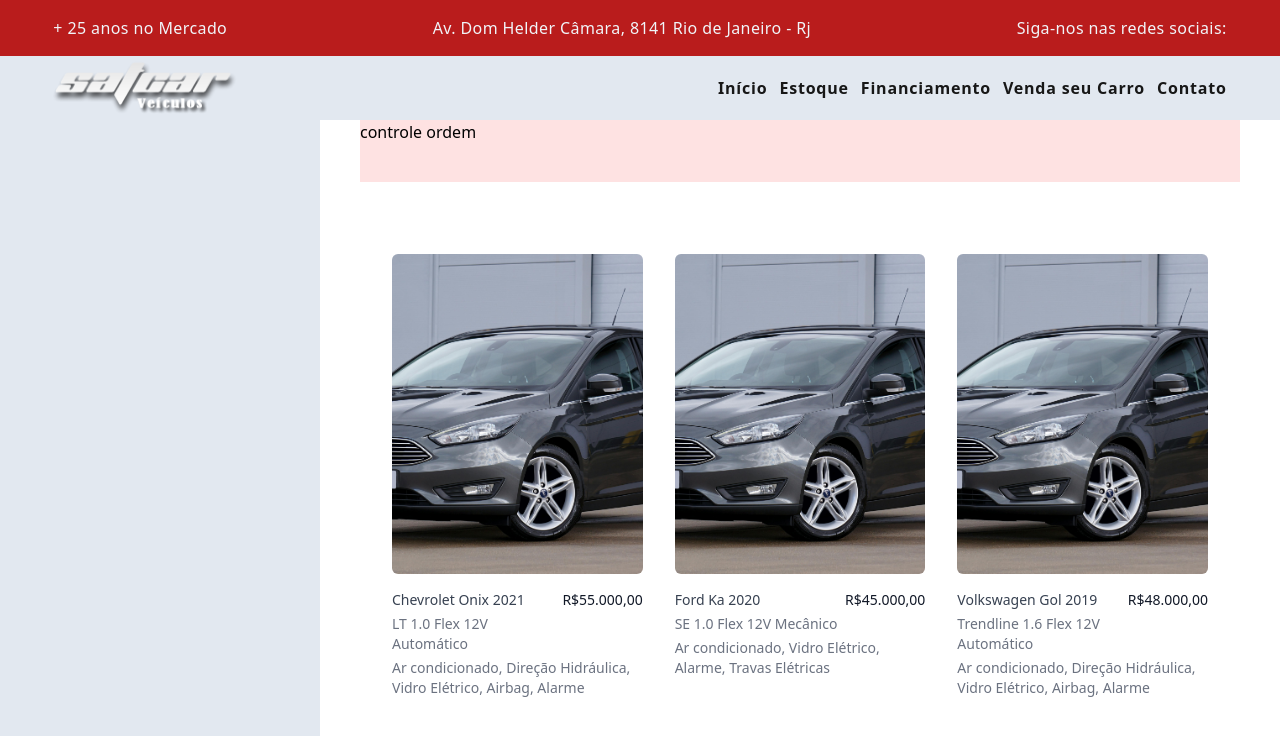
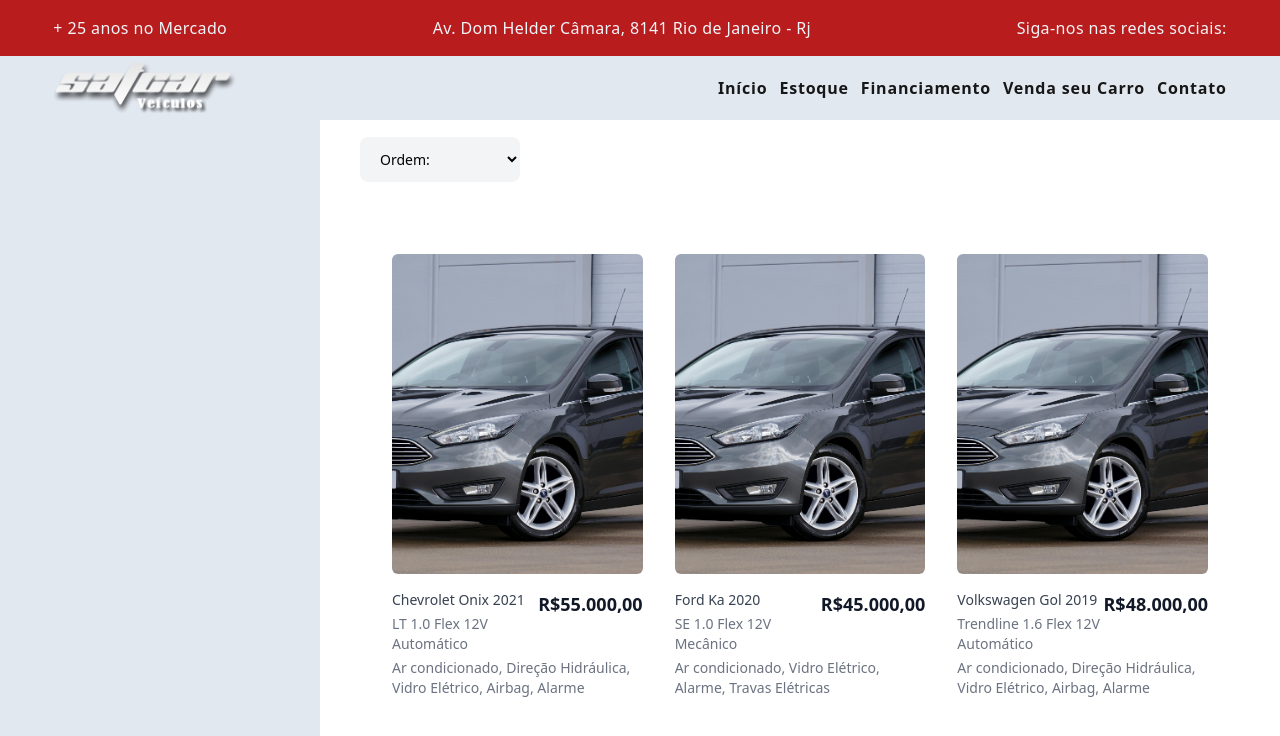
Before and after one commit to julioallday/satcar-website, an Angular app: page /estoque in a window 1280 px wide. Shown: the top 736 px of the page. Built offline with nearby package versions, Linux system fonts and the light colour scheme.

Commit message:
feat(template): add select ordenação

```diff
--- a/src/app/estoque/estoque.component.html
+++ b/src/app/estoque/estoque.component.html
@@ -1,37 +1,60 @@
-<div class="lista-produtos  grid grid-cols-12 ">
-  <div class="h-screen col-span-3 bg-slate-200">
-
-  </div>
-  <div class="col-start-4 col-end-13 w-11/12  mx-auto flex flex-col bg-red-100">
-    <div class="options h-16 w-full">
-      controle ordem
+<div class="lista-produtos grid grid-cols-12">
+  <div class="h-screen col-span-3 bg-slate-200"></div>
+  <div class="col-start-4 col-end-13 w-11/12 mx-auto flex flex-col">
+    <div class="options flex justify-start items-end h-16 w-full ">
+     <div>
+       <select
+        class="py-3 px-4 pe-9 block w-full bg-gray-100 border-transparent rounded-lg text-sm focus:border-blue-500 focus:ring-blue-500 disabled:opacity-50 disabled:pointer-events-none dark:bg-gray-700 dark:border-transparent dark:text-gray-400 dark:focus:ring-gray-600"
+      >
+        <option selected>Ordem:</option>
+        <option>Crescente</option>
+        <option>Descrescente</option>
+      </select>
+     </div>
     </div>
     <!-- inicio lista veiculos -->
     <div class="listagem-veiculos w-full h-full bg-black/15">
       <div class="card">
         <div class="bg-white">
-          <div class="mx-auto max-w-2xl px-4 py-16 sm:px-6 sm:py-12 lg:max-w-7xl lg:px-8">
-            <div *ngIf="veiculos[0]" class="mt-6 grid grid-cols-1 gap-x-6 gap-y-10 sm:grid-cols-2 lg:grid-cols-3 xl:gap-x-8">
-
+          <div
+            class="mx-auto max-w-2xl px-4 py-16 sm:px-6 sm:py-12 lg:max-w-7xl lg:px-8"
+          >
+            <div
+              *ngIf="veiculos[0]"
+              class="mt-6 grid grid-cols-1 gap-x-6 gap-y-10 sm:grid-cols-2 lg:grid-cols-3 xl:gap-x-8"
+            >
               <!-- inicio do card -->
               <div *ngFor="let item of veiculos" class="group relative">
-                <div class="aspect-h-1 aspect-w-1 w-full overflow-hidden rounded-md bg-gray-200 lg:aspect-none group-hover:opacity-75 lg:h-80">
-                  <img src="../../assets/pexels-mike-bird-1007410.jpg" alt="Front of men&#039;s Basic Tee in black." class="h-full w-full object-cover object-center lg:h-full lg:w-full">
+                <div
+                  class="aspect-h-1 aspect-w-1 w-full overflow-hidden rounded-md bg-gray-200 lg:aspect-none group-hover:opacity-75 lg:h-80"
+                >
+                  <img
+                    src="../../assets/pexels-mike-bird-1007410.jpg"
+                    alt="Front of men&#039;s Basic Tee in black."
+                    class="h-full w-full object-cover object-center lg:h-full lg:w-full"
+                  />
                 </div>
                 <!-- inicio das infos card -->
                 <div class="mt-4 flex justify-between">
                   <div>
                     <h3 class="text-sm text-gray-700">
                       <a href="#">
-                        <span aria-hidden="true" class="absolute inset-0"></span>
-                        {{item.marca}} {{item.modelo}} {{item.ano}}
+                        <span
+                          aria-hidden="true"
+                          class="absolute inset-0"
+                        ></span>
+                        {{ item.marca }} {{ item.modelo }} {{ item.ano }}
                       </a>
                     </h3>
-                    <p class="mt-1 text-sm text-gray-500">{{item.caracteristicas}}</p>
+                    <p class="mt-1 text-sm text-gray-500">
+                      {{ item.caracteristicas }}
+                    </p>
                   </div>
-                  <p class="text-sm font-medium h-fill text-gray-900">R${{item.preco}}</p>
+                  <p class="text-lg font-semibold h-fill text-gray-900">
+                    R${{ item.preco }}
+                  </p>
                 </div>
-                <p class="mt-1 text-sm text-gray-500">{{item.opcionais}}</p>
+                <p class="mt-1 text-sm text-gray-500">{{ item.opcionais }}</p>
               </div>
               <!-- fim infos card -->
             </div>
@@ -39,5 +62,6 @@
         </div>
       </div>
       <!-- fim lista -->
+    </div>
   </div>
 </div>
```
